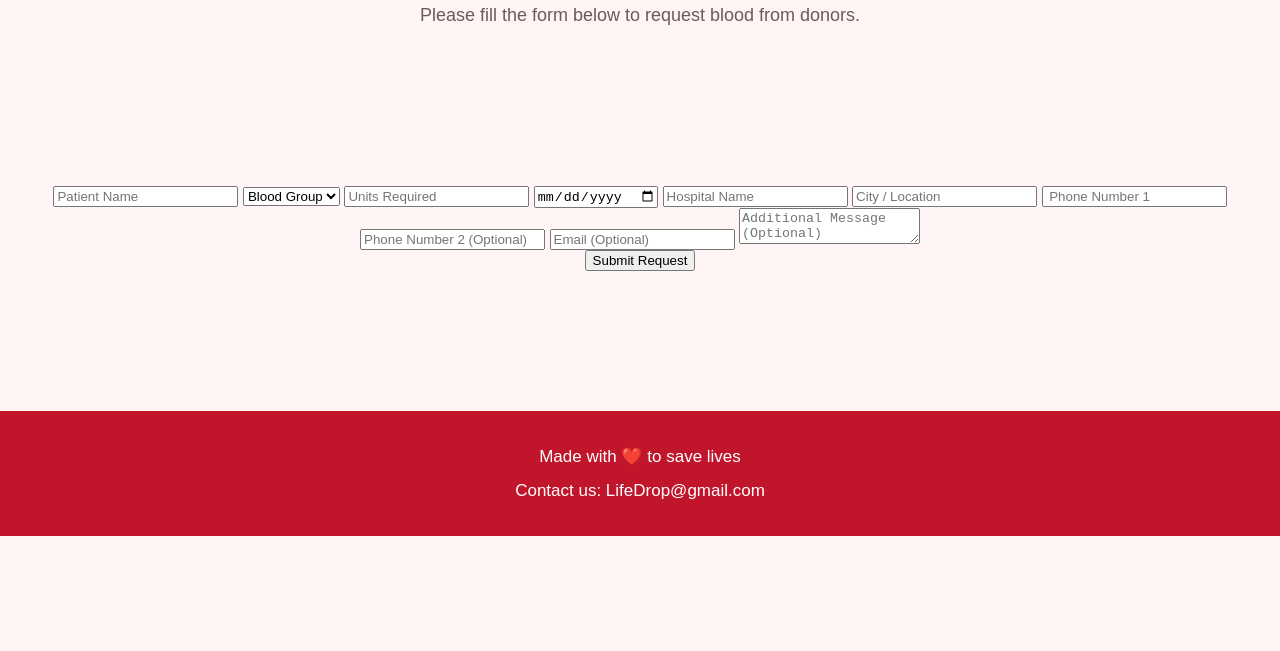
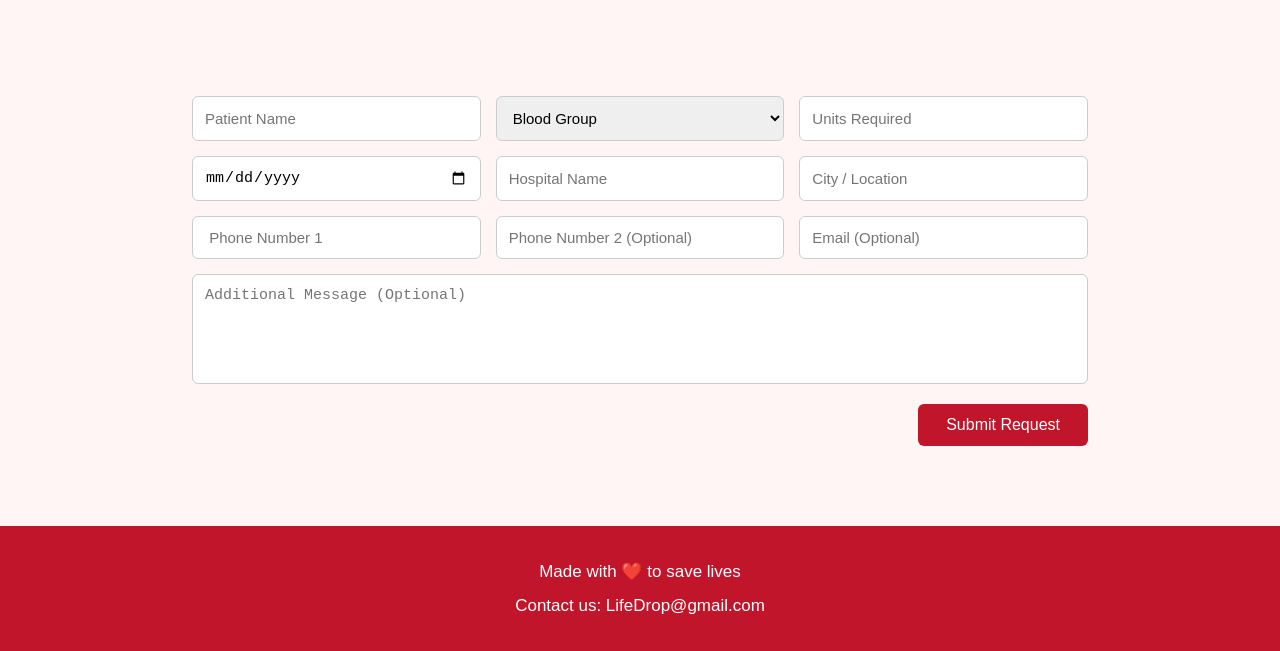
Before and after one commit to karthikbekkam/smart-Blood-Donor-matching-system, a plain HTML site: page NeedBlood.html in a window 1280 px wide. Shown: the part 292-943 px from the top of the page. Before the commit the page ends 828 px from the top, so only its background shows below. Drawn offline with Linux system fonts and the light colour scheme; files that its build step writes are made by us from their sources.

Commit message:
Add files via upload

```diff
--- a/style.css
+++ b/style.css
@@ -2,75 +2,135 @@
     margin:0;
     padding:0;
     font-family:Arial, Helvetica, sans-serif;
-    background-color: #fff5f5;
-    color: #1a0000;
-}
-nav {
-    background-color: #c0152a;
-    padding: 15px 30px;
-    display: flex;
-    justify-content: space-between;
-    align-items: center;
+    background-color:#fff5f5;
+    color:#1a0000;
 }
 
-nav h1 {
-    color: #ffffff;
-    font-size: 30px;
+nav{
+    background-color:#c0152a;
+    padding:15px 30px;
+    display:flex;
+    justify-content:space-between;
+    align-items:center;
 }
 
-nav p {
-    color: #ffcccc;
-    font-size: 15px;
+nav h1{
+    color:#ffffff;
+    font-size:30px;
 }
 
-section {
-    text-align: center;
-    padding: 80px 20px;
+nav p{
+    color:#ffcccc;
+    font-size:15px;
 }
 
-section h2 {
-    font-size: 42px;
-    color: #c0152a;
-    margin-bottom: 20px;
+section{
+    text-align:center;
+    padding:40px 20px; /* reduced space */
 }
 
-section p {
-    font-size: 18px;
-    color: #6b5b5b;
-    max-width: 500px;
-    margin: 0 auto;
+section h2{
+    font-size:42px;
+    color:#c0152a;
+    margin-bottom:15px;
 }
 
-/* Styling the buttons */
-
-a {
-    text-decoration: none;
-    display: inline-block;
-    padding: 15px 40px;
-    margin: 10px;
-    font-size: 18px;
-    border-radius: 8px;
+section p{
+    font-size:18px;
+    color:#6b5b5b;
+    max-width:500px;
+    margin:0 auto;
 }
 
-.need-blood {
-    background-color: #c0152a;
-    color: #ffffff;
+/* Buttons */
+
+a{
+    text-decoration:none;
+    display:inline-block;
+    padding:15px 40px;
+    margin:10px;
+    font-size:18px;
+    border-radius:8px;
 }
 
-.donate {
-    background-color: #ffffff;
-    color: #c0152a;
-    border: 2px solid #c0152a;
-}
-footer {
-    background-color: #c0152a;
-    color: #ffffff;
-    text-align: center;
-    padding: 20px;
-    margin-top: 60px;
+.need-blood{
+    background-color:#c0152a;
+    color:#ffffff;
 }
 
-footer p {
-    font-size: 17px;
-    line-height: 1;
+.donate{
+    background-color:#ffffff;
+    color:#c0152a;
+    border:2px solid #c0152a;
 }
+
+/* Footer */
+
+footer{
+    background-color:#c0152a;
+    color:#ffffff;
+    text-align:center;
+    padding:20px;
+    margin-top:40px;
+}
+
+footer p{
+    font-size:17px;
+    line-height:1;
+}
+
+/* Need Blood Form */
+
+.form-container{
+    width:70%;          /* equal margins left & right */
+    margin:auto;
+    margin-top:10px;    /* moved form up */
+}
+
+.grid-3{
+    display:grid;
+    grid-template-columns:repeat(3,1fr);
+    gap:15px;
+    margin-top:25px;
+}
+
+.grid-3 input,
+.grid-3 select,
+.grid-3 textarea{
+    width:100%;
+    padding:12px;
+    border:1px solid #ccc;
+    border-radius:6px;
+    font-size:15px;
+    box-sizing:border-box;
+}
+
+/* Message box */
+
+.message-box{
+    grid-column:1 / 4;
+    height:110px;
+    resize:none;
+}
+
+/* Submit button */
+
+.submit-box{
+    display:flex;
+    justify-content:flex-end;
+    margin-top:20px;
+}
+
+.submit-box button{
+    background-color:#c0152a;
+    color:white;
+    border:none;
+    padding:12px 28px;
+    font-size:16px;
+    border-radius:6px;
+    cursor:pointer;
+}
+
+.submit-box button:hover{
+    background-color:#a10f22;
+}
```
